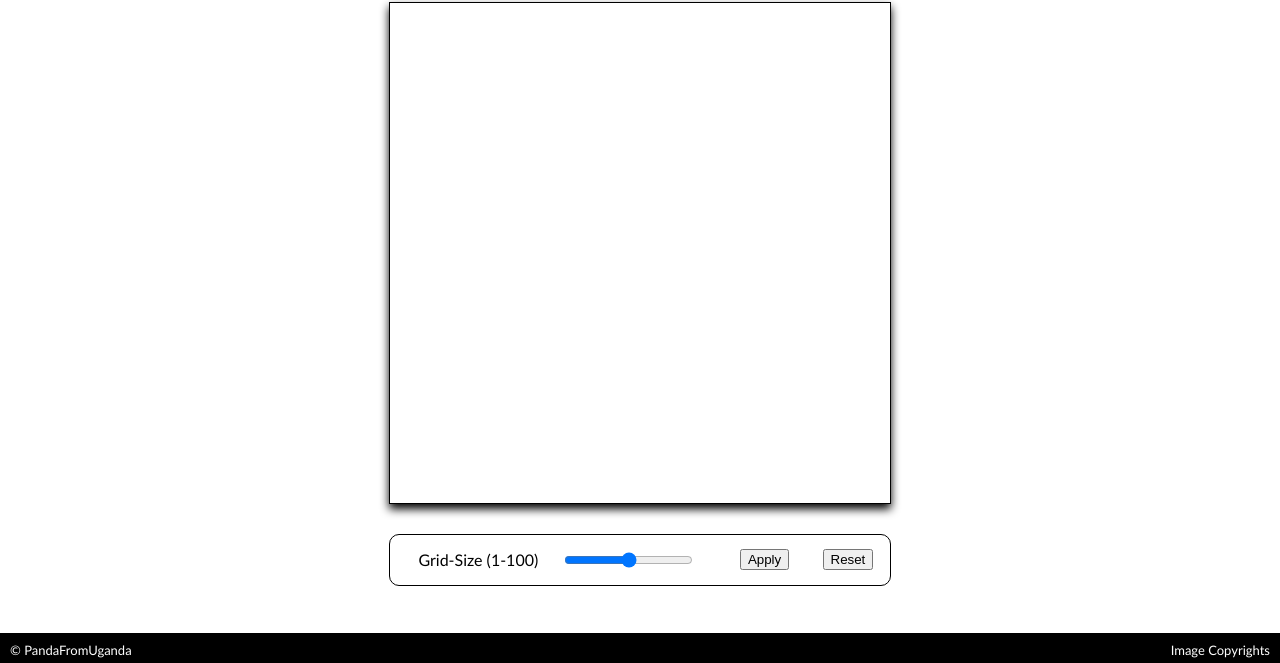
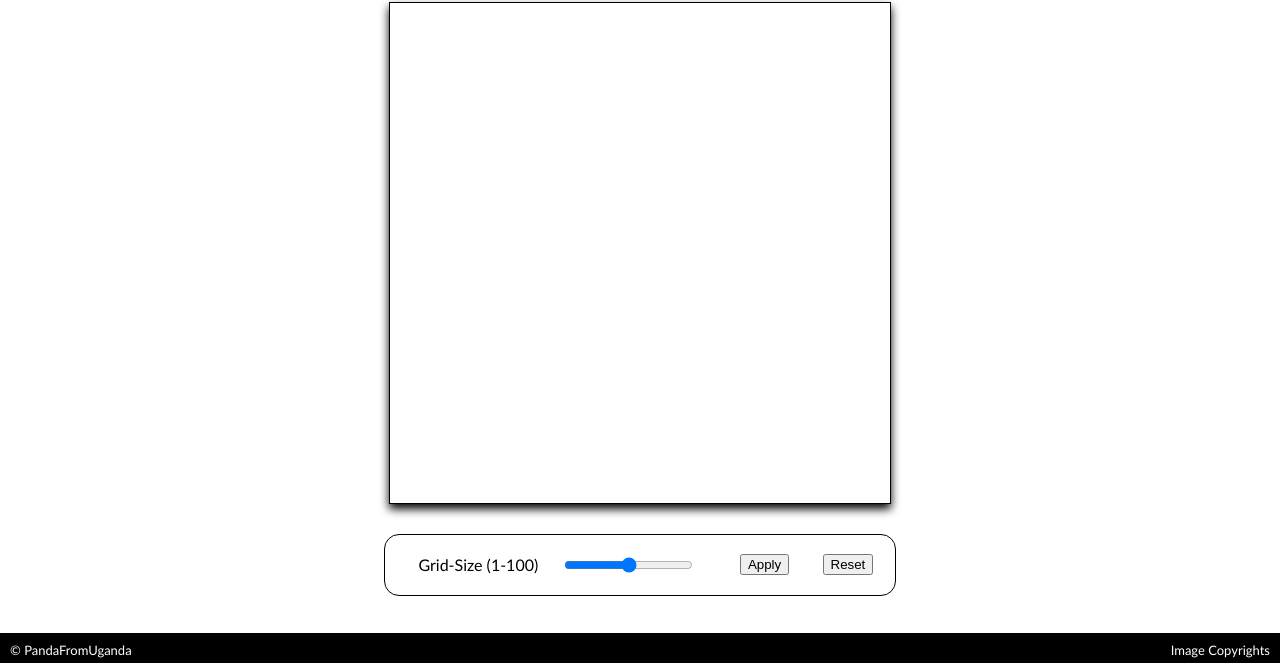
Before and after one commit to PandaFromUganda/pandafromuganda.github.io, a plain HTML site: page grid/grid.html in a window 1280 px wide. Shown: the part 137-800 px from the top of the page. Drawn offline with Linux system fonts and the light colour scheme.

Commit message:
small layout change etch a sketch

```diff
--- a/grid/grid.html
+++ b/grid/grid.html
@@ -38,8 +38,8 @@
         justify-content: space-around;
         align-items: center;
         border: 1px solid black;
-        border-radius: 10px;
-        padding 10px;
+        border-radius: 15px;
+        padding: 5px;
         margin-top: 30px;
     }
 
```
